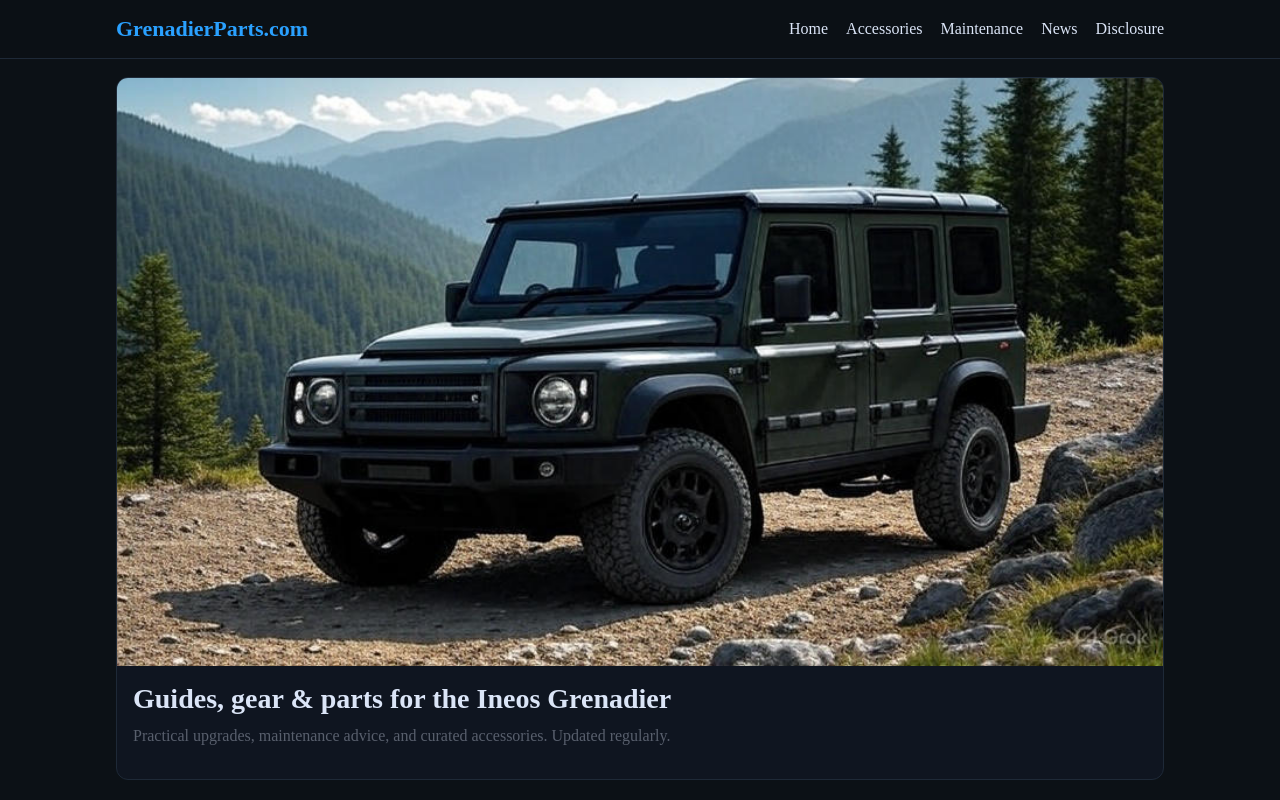
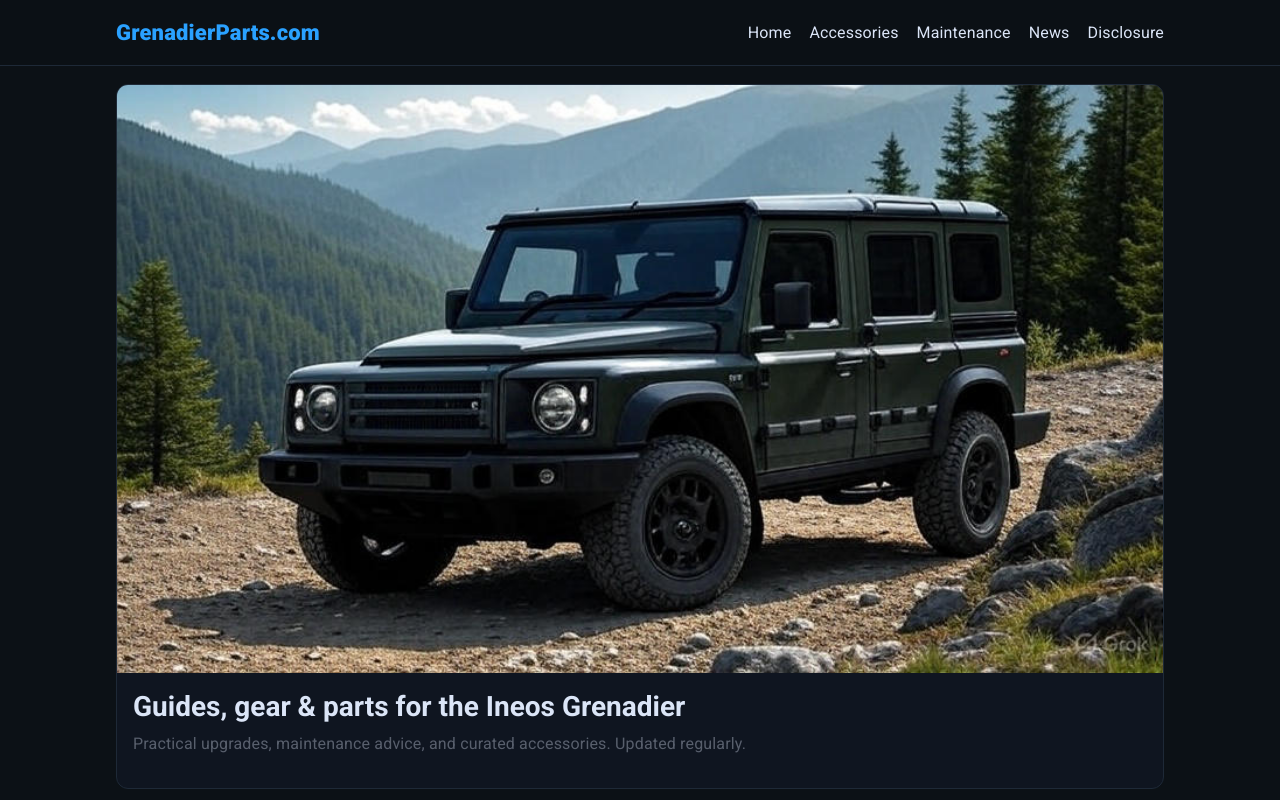
Before and after one commit to jamesrees22/grenadierparts, a Next.js app: page / in a window 1280 px wide. Built offline with nearby package versions, Linux system fonts and the light colour scheme.

Commit message:
feat(typography): add Roboto via next/font and apply as site-wide sans font

```diff
--- a/app/globals.css
+++ b/app/globals.css
@@ -263,3 +263,29 @@
   background: #0e2336;
   border-radius: 999px;
 }
+
+/* Typography */
+:root {
+  /* already defined colors… */
+  /* font variable injected by next/font: --font-sans */
+}
+
+html, body {
+  font-family: var(--font-sans), system-ui, -apple-system, Segoe UI, Roboto, Arial, "Noto Sans", "Helvetica Neue", sans-serif;
+  -webkit-font-smoothing: antialiased;
+  -moz-osx-font-smoothing: grayscale;
+  letter-spacing: 0.01em;
+  line-height: 1.5;
+}
+
+/* Headings slightly tighter and bolder for a modern feel */
+h1, h2, h3 {
+  letter-spacing: 0;
+  line-height: 1.25;
+  font-weight: 700;
+}
+
+/* Logo can go extra bold */
+.site-logo {
+  font-weight: 900;
+}
--- a/app/layout.tsx
+++ b/app/layout.tsx
@@ -2,6 +2,15 @@
 import type { Metadata } from "next";
 import React from "react";
 import Nav from "@/components/Nav";
+import { Roboto } from "next/font/google"; // ⬅️ add
+
+// Self-hosted by Next; no network to Google
+const roboto = Roboto({
+  subsets: ["latin"],
+  weight: ["300", "400", "500", "700", "900"], // pick what you use
+  display: "swap",
+  variable: "--font-sans", // exposes a CSS var
+});
 
 export const metadata: Metadata = {
   title: "GrenadierParts.com",
@@ -10,7 +19,7 @@
 
 export default function RootLayout({ children }: { children: React.ReactNode }) {
   return (
-    <html lang="en">
+    <html lang="en" className={roboto.variable}> {/* ⬅️ attach the font variable */}
       <body>
         <header className="site-header">
           <div className="container header-inner">
```
